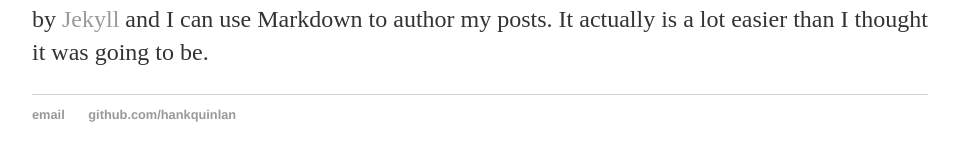
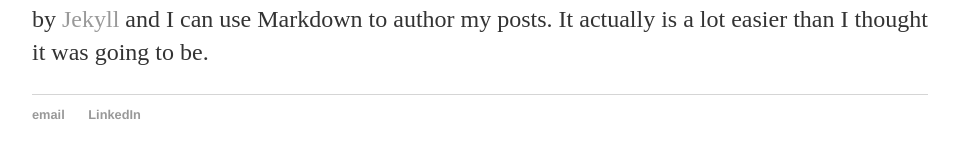
Before and after one commit to hsalil89/hsalil89.github.io, a Jekyll site: the page built from _posts/2018-06-07-first-post.md, in a window 1280 px wide. Shown: the part 341-502 px from the top of the page, without its empty margins (160-1119 px from the left). Built offline with Jekyll 4.4.1, drawn with Linux system fonts in a browser that asks for light colours.

Commit message:
Update default.html
updated email and linkedin link

```diff
--- a/_layouts/default.html
+++ b/_layouts/default.html
@@ -21,8 +21,8 @@
 			</div><!-- /.container -->
 			<footer>
 	    		<ul>
-	        		<li><a href="mailto:hankquinlanhub@gmail.com">email</a></li>
-	        		<li><a href="https://github.com/hankquinlan">github.com/hankquinlan</a></li>
+	        		<li><a href="mailto:samihars@iu.edu">email</a></li>
+	        		<li><a href="https://www.linkedin.com/in/salil-harsulkar-92b76671">LinkedIn</a></li>
 				</ul>
 			</footer>
 		</body>
```
